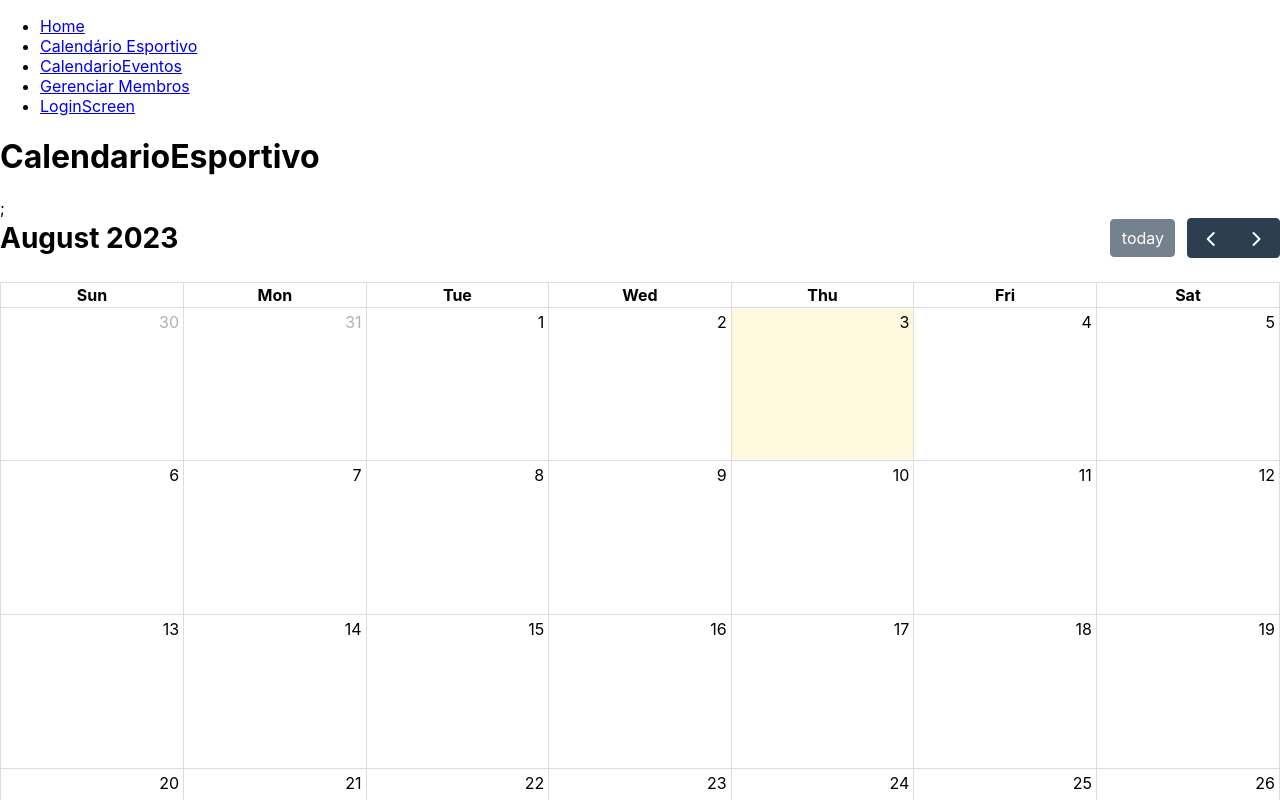
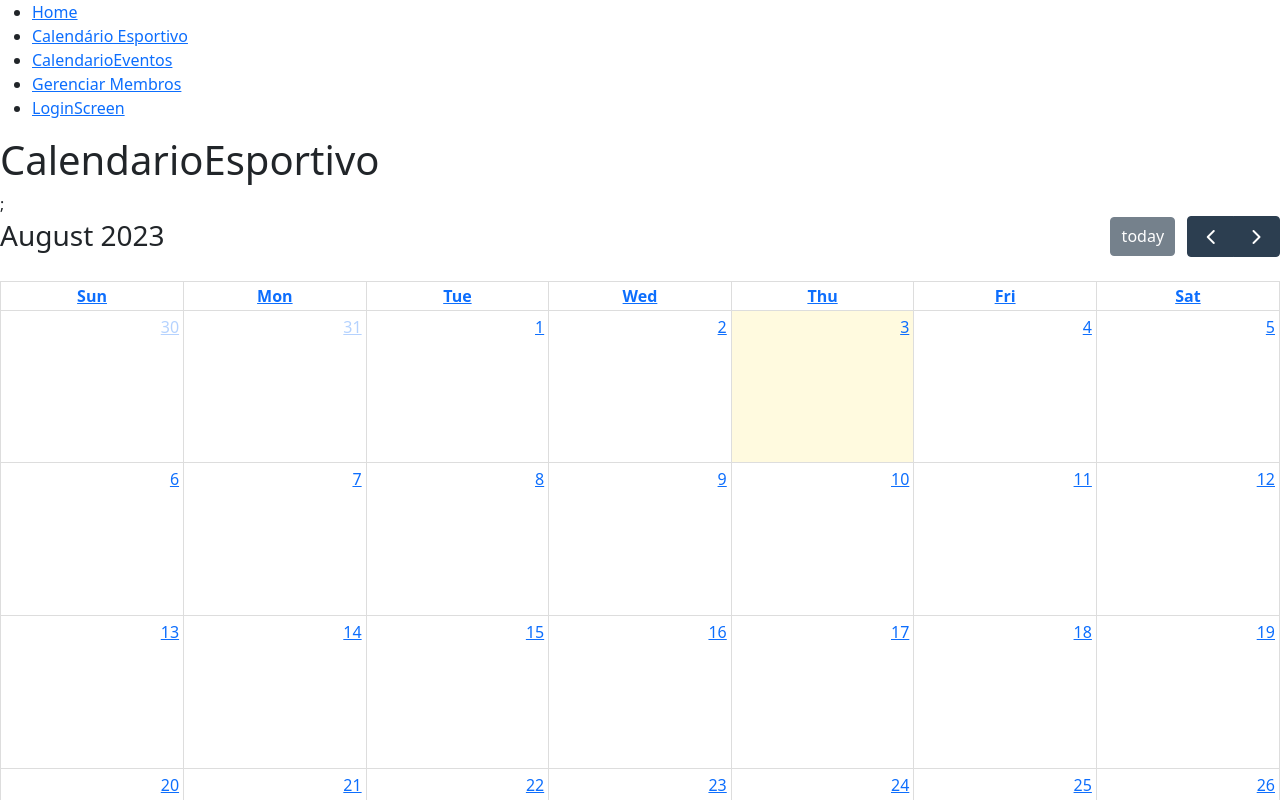
Before and after one commit to guiklos/SGLB, a React (Create React App) app: page /calendario-esportivo in a window 1280 px wide. Shown: the top 800 px of the page. Built offline with nearby package versions, Linux system fonts and the light colour scheme.

Commit message:
Event Click and Hover

```diff
--- a/package.json
+++ b/package.json
@@ -6,10 +6,13 @@
     "@fullcalendar/core": "^6.1.8",
     "@fullcalendar/daygrid": "^6.1.8",
     "@fullcalendar/react": "^6.1.8",
+    "@popperjs/core": "^2.11.8",
     "@testing-library/jest-dom": "^5.14.1",
     "@testing-library/react": "^13.0.0",
     "@testing-library/user-event": "^13.2.1",
+    "bootstrap": "^5.3.1",
     "firebase": "^9.22.2",
+    "popper.js": "^1.16.1",
     "react": "^18.2.0",
     "react-dom": "^18.2.0",
     "react-router-dom": "^6.15.0",
--- a/src/components/EventCalendar.js
+++ b/src/components/EventCalendar.js
@@ -1,14 +1,54 @@
 import React from 'react'
 import FullCalendar from '@fullcalendar/react'
 import dayGridPlugin from '@fullcalendar/daygrid' // a plugin!
+import * as bootstrap from 'bootstrap'
+import "bootstrap/dist/css/bootstrap.min.css"
+
 
 export default class EventCalendar extends React.Component {
+
   render() {
+
+    let events =
+      [
+        {
+          title: 'Evento 1',
+          date: '2023-09-13',
+
+        },
+        {
+          title: 'Evento 2',
+          date: '2023-09-13',
+
+        }
+        // other events here
+      ];
+
     return (
+      <>
       <FullCalendar
         plugins={[ dayGridPlugin ]}
-        defaultView="dayGridMonth"
-      />
+        initialView="dayGridMonth"
+        weekends={true}
+        events={events}
+        // eventDidMount={(info) => {
+        //   return new bootstrap.Popover(info.el, {
+        //     title: info.event.title,
+        //     placement: "auto",
+        //     trigger: "hover",
+        //     customClass: "popoverStyle",
+        //     content:
+        //       "<p>Please subscribe<strong>Bootstrap popover</strong>.</p>",
+        //     html: true,
+        //   });
+        // }}
+        eventClick= {(info) => {
+          alert('Event: ' + info.event.title);
+          alert('Coordinates: ' + info.jsEvent.pageX + ',' + info.jsEvent.pageY);
+          alert('View: ' + info.view.type);
+        }}
+/>
+</>
     )
   }
 }
--- a/src/pages/CalendarioEsportivo.js
+++ b/src/pages/CalendarioEsportivo.js
@@ -1,11 +1,17 @@
 import EventCalendar from "../components/EventCalendar";
+import dayGridPlugin from '@fullcalendar/daygrid' // a plugin!
 
 const CalendarioEsportivo = () => {
 
     return(
       <>
 <h1>CalendarioEsportivo</h1>;
-<EventCalendar/>
+<EventCalendar
+  plugins={[ dayGridPlugin ]}
+  initialView="dayGridMonth"
+  weekends={false}
+
+/>
 </>
     )
 
```
Also changed, not shown: 1 other file (tests, documents, lock files or other folders).
